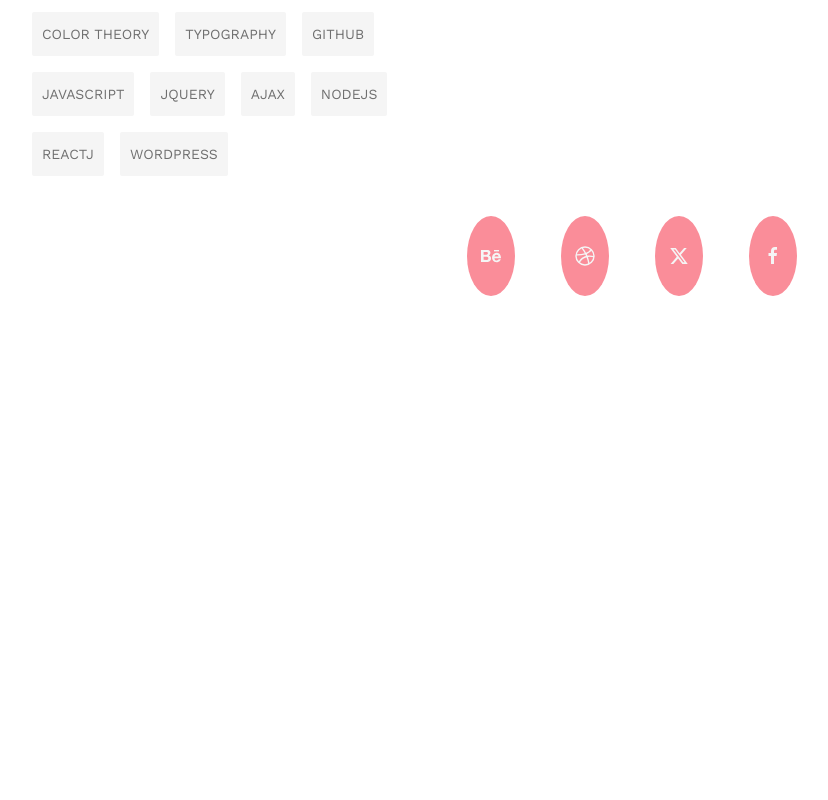
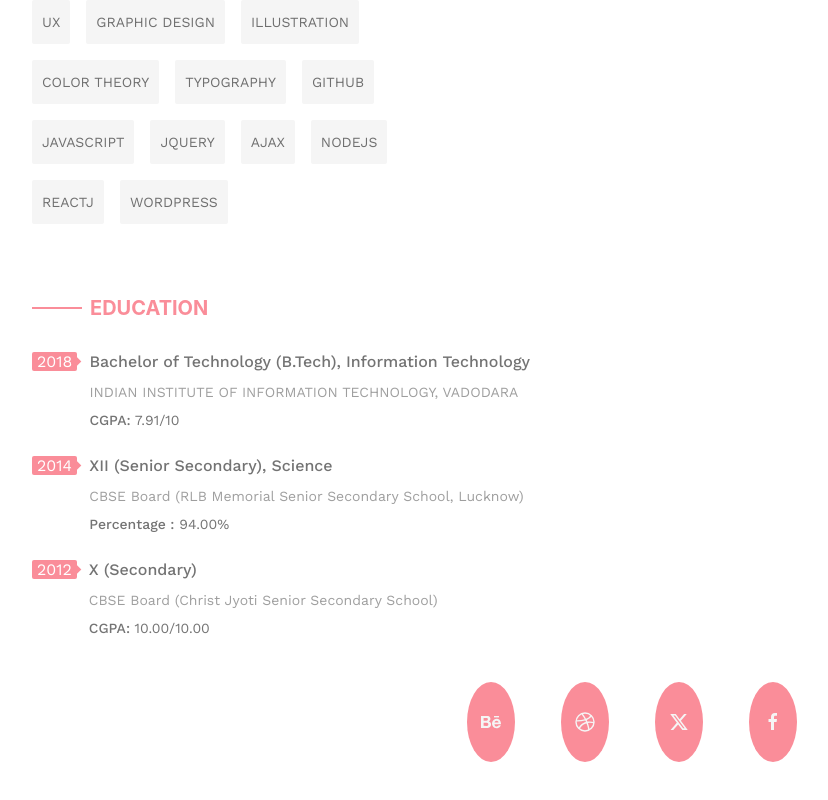
Before and after one commit to ansarimofid/ansarimofid.github.io_2017, a React (Create React App) app: page /resume in a window 1280 px wide. Shown: the part 872-1672 px from the top of the page, without its empty margins (8-836 px from the left). Before the commit the page ends 1208 px from the top, so only its background shows below. Built offline with nearby package versions, Linux system fonts and the light colour scheme; a web font is replaced by a local one.

Commit message:
Adds Education Section

```diff
--- a/src/index.css
+++ b/src/index.css
@@ -4,6 +4,7 @@ body {
   font-family: 'Work Sans', sans-serif;
   -webkit-font-smoothing: antialiased;
   color: rgba(0, 0, 0, 0.55);
+  line-height: 2;
 }
 
 .color-primary {
@@ -12,6 +13,18 @@ body {
 
 .color-grey-54 {
   color: rgba(0, 0, 0, 0.55) !important;
+}
+
+.color-grey-38 {
+  color: rgba(0, 0, 0, 0.38) !important;
+}
+
+.text-medium {
+  font-weight: 500;
+}
+
+.text-size-14 {
+  font-size: 14px;
 }
 
 .title-deco {
--- a/src/pages/Resume/Resume.js
+++ b/src/pages/Resume/Resume.js
@@ -19,7 +19,7 @@ const Resume = () => (
             exploring, learning and creating as much as I can to evolve as a better designer.</p>
         </section>
 
-        <section className="about uk-margin-large-top">
+        <section className="skills uk-margin-large-top">
           <h4 className="title-deco">Skills</h4>
           <div is uk-grid>
             <div className="uk-width-1-2@m">
@@ -47,7 +47,45 @@ const Resume = () => (
                 <div className="other-skill">NodeJs</div>
                 <div className="other-skill">ReactJ</div>
                 <div className="other-skill">Wordpress</div>
+              </div>
+            </div>
+          </div>
+        </section>
 
+        <section className="edu uk-margin-large-top">
+          <h4 className="title-deco">Education</h4>
+          <div className="edu-list">
+
+            <div className="edu-item uk-flex">
+              <div className="year uk-margin-small-right"><span>2018</span></div>
+              <div className="edu-info">
+                <div className="degree text-medium">Bachelor of Technology (B.Tech), Information Technology</div>
+                <div className="inst-name text-size-14 color-grey-38">INDIAN INSTITUTE OF INFORMATION TECHNOLOGY, VADODARA</div>
+                <div className="grade text-size-14">
+                  <span className="text-medium">CGPA:</span> 7.91/10
+                </div>
+              </div>
+            </div>
+
+            <div className="edu-item uk-flex">
+              <div className="year uk-margin-small-right"><span>2014</span></div>
+              <div className="edu-info">
+                <div className="degree text-medium">XII (Senior Secondary), Science</div>
+                <div className="inst-name text-size-14 color-grey-38">CBSE Board (RLB Memorial Senior Secondary School, Lucknow)</div>
+                <div className="grade text-size-14">
+                  <span className="text-medium">Percentage :</span> 94.00%
+                </div>
+              </div>
+            </div>
+
+            <div className="edu-item uk-flex">
+              <div className="year uk-margin-small-right"><span>2012</span></div>
+              <div className="edu-info">
+                <div className="degree text-medium">X (Secondary)</div>
+                <div className="inst-name text-size-14 color-grey-38">CBSE Board (Christ Jyoti Senior Secondary School)</div>
+                <div className="grade text-size-14">
+                  <span className="text-medium">CGPA:</span> 10.00/10.00
+                </div>
               </div>
             </div>
           </div>
--- a/src/pages/Resume/resume.css
+++ b/src/pages/Resume/resume.css
@@ -1,3 +1,8 @@
+
+.resume .title-deco {
+    margin-bottom: 24px;
+}
+
 .core-skills-list .core-skill {
     width: 84px;
     height: 84px;
@@ -27,3 +32,24 @@
     text-transform: uppercase;
     font-size: 14px;
 }
+
+.edu-item:not(:first-child) {
+    margin-top: 16px;
+}
+
+.edu-item .year > span {
+    background-color: #FA8D99;
+    color: white;
+    padding: 0 5px;
+    border-radius: 2px;
+}
+
+.edu-item .year:after {
+    content: "";
+    width: 6px;
+    display: inline-flex;
+    height: 9px;
+    background-color: #FA8D99;
+    transform: rotate(45deg);
+    margin-left: -4px;
+}
```
